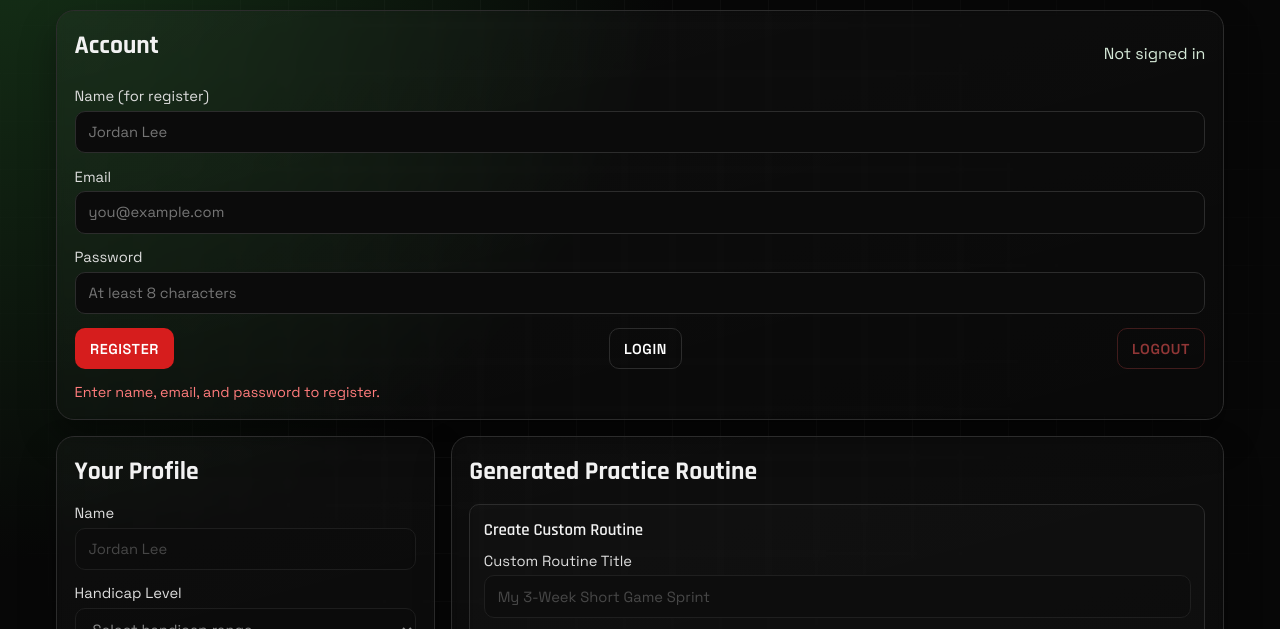
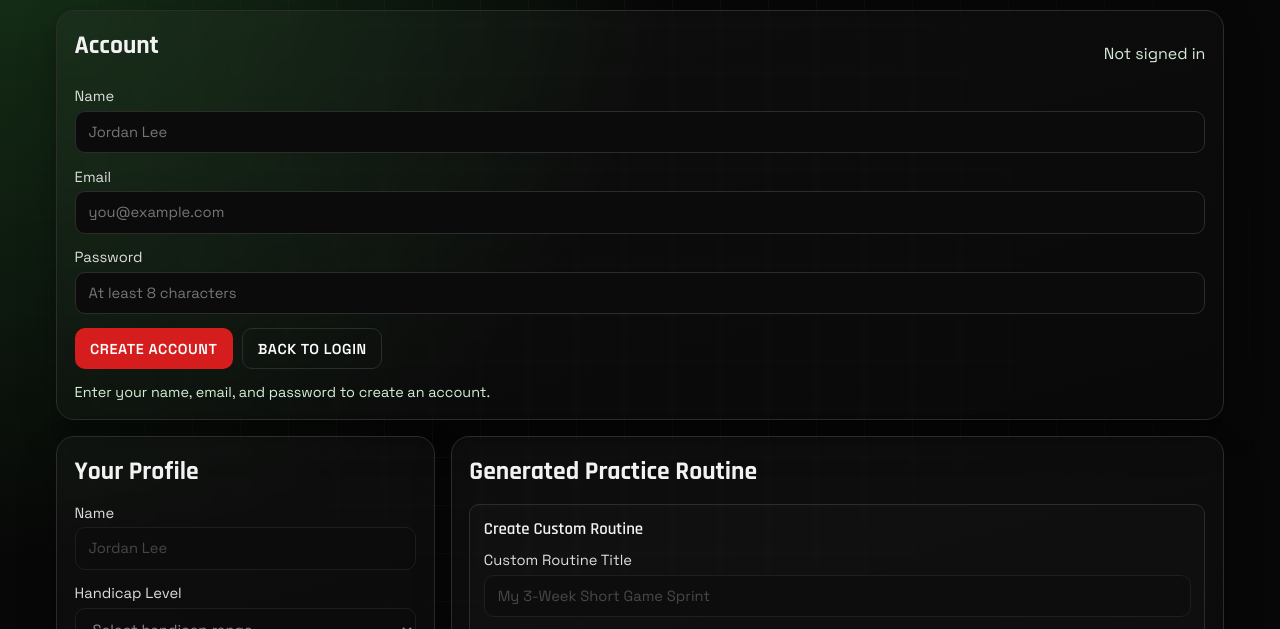
Before and after one commit to rbelaire/golf-game-improvement, a website: page index.html in a window 1280 px wide. Both pictures are taken after a click on the button "REGISTER". Shown: the part 119-748 px from the top of the page. Drawn offline with Linux system fonts and the light colour scheme.

Commit message:
Refine auth UX with login-first mode and Enter submit

```diff
--- a/app.js
+++ b/app.js
@@ -5,12 +5,16 @@ const STORAGE_KEYS = {
 
 const authStatus = document.getElementById("authStatus");
 const appMessage = document.getElementById("appMessage");
+const authForm = document.getElementById("authForm");
 const accountNameInput = document.getElementById("accountName");
 const accountEmailInput = document.getElementById("accountEmail");
 const accountPasswordInput = document.getElementById("accountPassword");
 const registerBtn = document.getElementById("registerBtn");
 const loginBtn = document.getElementById("loginBtn");
 const logoutBtn = document.getElementById("logoutBtn");
+const showRegisterBtn = document.getElementById("showRegisterBtn");
+const showLoginBtn = document.getElementById("showLoginBtn");
+const registerNameField = document.getElementById("registerNameField");
 
 const profileForm = document.getElementById("profileForm");
 const clearProfileBtn = document.getElementById("clearProfileBtn");
@@ -33,6 +37,7 @@ const savedRoutineTemplate = document.getElementById("savedRoutineTemplate");
 let currentRoutine = null;
 let currentUser = null;
 let savedRoutines = [];
+let isRegisterMode = false;
 const FREE_ROUTINE_LIMIT = 5;
 
 function getToken() {
@@ -147,6 +152,28 @@ function renderUsage() {
   } else {
     usageText.textContent = `${count}/${limit} saved routines used (generated + custom combined).`;
     upgradeBtn.classList.remove("hidden");
+  }
+}
+
+function setAuthMode(registerMode) {
+  isRegisterMode = registerMode;
+  const isAuthed = Boolean(currentUser);
+
+  registerNameField.classList.toggle("hidden", !registerMode || isAuthed);
+  registerBtn.classList.toggle("hidden", !registerMode || isAuthed);
+  showLoginBtn.classList.toggle("hidden", !registerMode || isAuthed);
+
+  loginBtn.classList.toggle("hidden", registerMode || isAuthed);
+  showRegisterBtn.classList.toggle("hidden", registerMode || isAuthed);
+  logoutBtn.classList.toggle("hidden", !isAuthed);
+
+  accountNameInput.required = registerMode && !isAuthed;
+  accountNameInput.disabled = !registerMode || isAuthed;
+  accountEmailInput.disabled = isAuthed;
+  accountPasswordInput.disabled = isAuthed;
+
+  if (!registerMode) {
+    accountNameInput.value = "";
   }
 }
 
@@ -296,7 +323,7 @@ async function loadUserData() {
 function updateAuthUi() {
   const isAuthed = Boolean(currentUser);
   authStatus.textContent = isAuthed ? `Signed in as ${currentUser.name}` : "Not signed in";
-  logoutBtn.disabled = !isAuthed;
+  setAuthMode(isAuthed ? false : isRegisterMode);
   lockPlanner(!isAuthed);
   renderUsage();
 }
@@ -360,6 +387,7 @@ async function logout() {
   }
 
   clearToken();
+  isRegisterMode = false;
   currentUser = null;
   savedRoutines = [];
   hydrateForm(null);
@@ -411,6 +439,25 @@ function buildCustomRoutine() {
 registerBtn.addEventListener("click", register);
 loginBtn.addEventListener("click", login);
 logoutBtn.addEventListener("click", logout);
+showRegisterBtn.addEventListener("click", () => {
+  setAuthMode(true);
+  setMessage("Enter your name, email, and password to create an account.");
+});
+showLoginBtn.addEventListener("click", () => {
+  setAuthMode(false);
+  setMessage("Enter your email and password to log in.");
+});
+authForm.addEventListener("submit", async (event) => {
+  event.preventDefault();
+  if (currentUser) return;
+
+  if (isRegisterMode) {
+    await register();
+    return;
+  }
+
+  await login();
+});
 upgradeBtn.addEventListener("click", async () => {
   try {
     const res = await api("/api/billing/upgrade-pro", { method: "POST" });
--- a/index.html
+++ b/index.html
@@ -30,8 +30,8 @@
         </div>
 
         <form id="authForm" class="form-stack auth-grid">
-          <label>
-            Name (for register)
+          <label id="registerNameField" class="hidden">
+            Name
             <input type="text" id="accountName" placeholder="Jordan Lee" />
           </label>
           <label>
@@ -40,12 +40,14 @@
           </label>
           <label>
             Password
-            <input type="password" id="accountPassword" placeholder="At least 8 characters" required />
+              <input type="password" id="accountPassword" placeholder="At least 8 characters" required />
           </label>
           <div class="cta-row">
-            <button id="registerBtn" class="btn btn-primary" type="button">Register</button>
-            <button id="loginBtn" class="btn btn-outline" type="button">Login</button>
-            <button id="logoutBtn" class="btn btn-danger" type="button">Logout</button>
+            <button id="registerBtn" class="btn btn-primary hidden" type="button">Create Account</button>
+            <button id="loginBtn" class="btn btn-primary" type="button">Login</button>
+            <button id="showRegisterBtn" class="btn btn-outline" type="button">Register</button>
+            <button id="showLoginBtn" class="btn btn-outline hidden" type="button">Back to Login</button>
+            <button id="logoutBtn" class="btn btn-danger hidden" type="button">Logout</button>
           </div>
         </form>
         <p id="appMessage" class="app-message" aria-live="polite"></p>
--- a/styles.css
+++ b/styles.css
@@ -117,8 +117,14 @@ h2 {
 
 .auth-grid {
   display: grid;
-  grid-template-columns: repeat(3, minmax(0, 1fr));
+  grid-template-columns: repeat(2, minmax(0, 1fr));
   gap: 0.9rem;
+}
+
+.auth-grid .cta-row {
+  grid-column: 1 / -1;
+  justify-content: flex-start;
+  flex-wrap: wrap;
 }
 
 .app-message {
```
